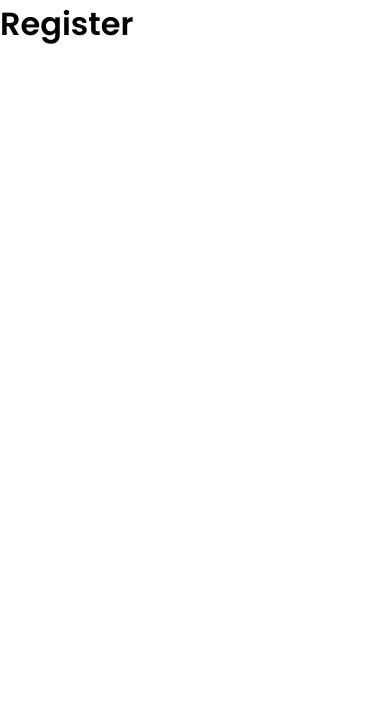
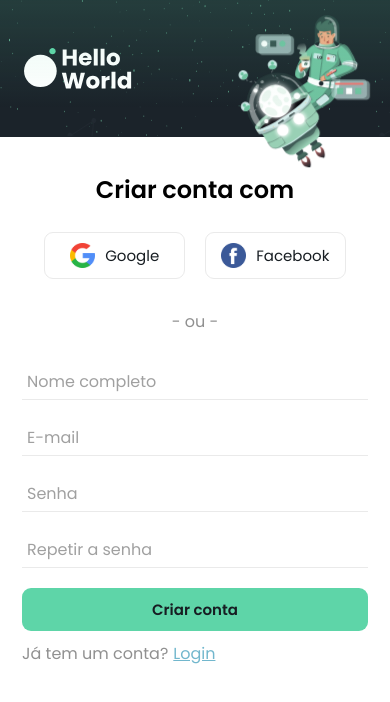
Before and after one commit to jfernandesdev/react-firebase-auth, a React (Create React App) app: page /register in a window 390 px wide. Shown: the top 702 px of the page. Built offline with nearby package versions, Linux system fonts and the light colour scheme.

Commit message:
registration form page and mobile responsiveness

```diff
--- a/src/pages/Home.js
+++ b/src/pages/Home.js
@@ -12,8 +12,8 @@ const Home = () => {
         <Text>
           <p>O <strong>Hello World</strong> é um pequeno código que pode ser desenvolvido em diferentes linguagens de programação.</p>
           <p>Seu objetivo é facilitar o conhecimento da estrutura básica e o funcionamento da linguagem. Por isso pode ser desenvolvido em várias linguagens como C++, PHP, Javascript, HTML, e em muitas outras. </p>
-          <p>Este por exemplo, é o meu “Hello World” para me aprofundar em autenticação JWT com Next.Js.</p>
-          <span>Att. Jeferson Fernandes <br /> jfernandesdev@gmail.com</span>
+          <p>Este por exemplo, é o meu “Hello World” para me aprofundar em fluxo de autenticação com ReactJs, Redux e Firebase.</p>
+          <span>Att. Jeferson Fernandes <br /> jfernandes.dev@gmail.com</span>
         </Text>
 
         <img src="/astronaut-hello-world.svg" alt="Astronauta" className="imgAstronaut" />
--- a/src/pages/Register.js
+++ b/src/pages/Register.js
@@ -1,10 +1,55 @@
 import React from 'react';
+import { AsideBannerSpace } from '../components/AsideBannerSpace';
+import { ContainerForm, Center } from './styles';
+
+import { SocialButtons } from '../components/SocialButtons';
+import { Form, Title, Input, Separator } from '../components/Form';
+import Button from '../components/Button';
 
 const Register = () => {
   return (
-    <>
-      <h1>Register</h1>
-    </>
+    <ContainerForm>
+     <AsideBannerSpace image='./astronaut-register.svg' />
+
+     <Center>
+        <Form action=''>
+          <Title>Criar conta com</Title>
+          <SocialButtons />
+          <Separator> - ou - </Separator>
+
+          <Input
+            type='text'
+            name='name'
+            placeholder='Nome completo'
+            required
+          />
+
+          <Input
+            type='email'
+            name='email'
+            placeholder='E-mail'
+            required
+          />
+
+          <Input
+            type='password'
+            name='password'
+            placeholder='Senha'
+            required
+          />
+
+          <Input
+            type='password'
+            name='repeat-password'
+            placeholder='Repetir a senha'
+            required
+          />
+
+          <Button type='submit'>Criar conta</Button>
+          <span>Já tem um conta? <a href='/login'>Login</a></span>
+        </Form>
+      </Center>
+    </ContainerForm>
   )
 }
 
--- a/src/styles/globals.js
+++ b/src/styles/globals.js
@@ -21,7 +21,7 @@ export default createGlobalStyle`
     padding: 0;
     margin: 0;
     box-sizing: border-box;
-    font-family: Poppins, Segoe UI, Roboto, sans-serif;
+    font-family: 'Poppins', Segoe UI, Roboto, sans-serif;
   }
 
   body, input, button, textarea {
```
